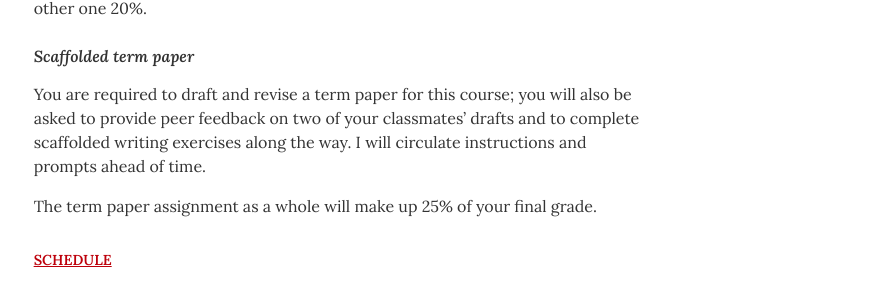
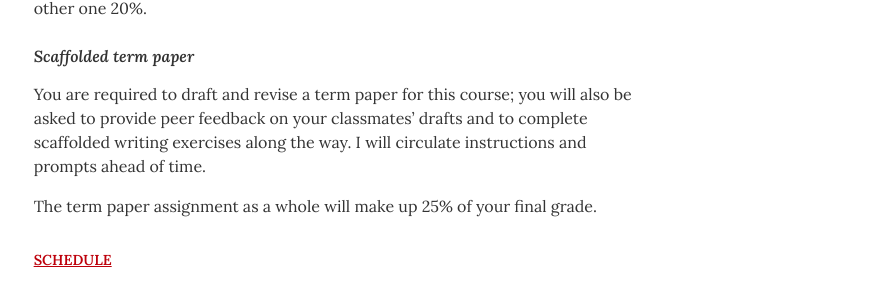
Before and after one commit to dingherself/ethics, a Jekyll site: the page built from syllabus.md, in a window 1280 px wide and 900 px high, scrolled down 3416 px. Shown: the part 513-814 px from the top of the window, without its empty margins (173-1050 px from the left). Built offline with Jekyll 4.4.1, drawn with Linux system fonts in a browser that asks for light colours; some of the changed text lies outside the part shown.

Commit message:
better phrasing

```diff
--- a/syllabus.md
+++ b/syllabus.md
@@ -124,7 +124,7 @@ The better of your two exams will account for 25% of your final grade, and the o
 
 ### Scaffolded term paper
 
-You are required to draft and revise a term paper for this course; you will also be asked to provide peer feedback on two of your classmates’ drafts and to complete scaffolded writing exercises along the way. I will circulate instructions and prompts ahead of time.
+You are required to draft and revise a term paper for this course; you will also be asked to provide peer feedback on your classmates’ drafts and to complete scaffolded writing exercises along the way. I will circulate instructions and prompts ahead of time.
 
 The term paper assignment as a whole will make up 25% of your final grade.
 
```
Also changed, not shown: other parts of syllabus.md (+1 -1 lines).
